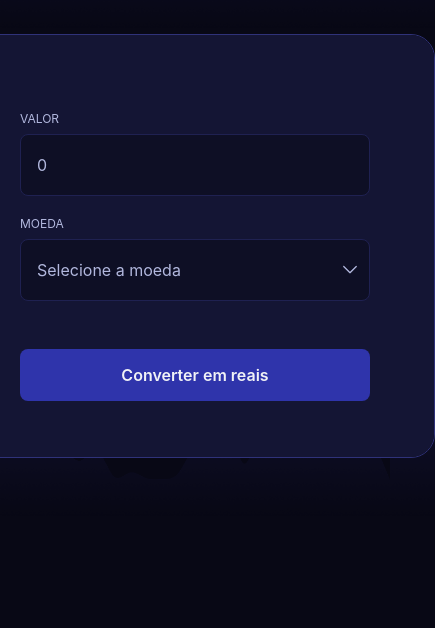
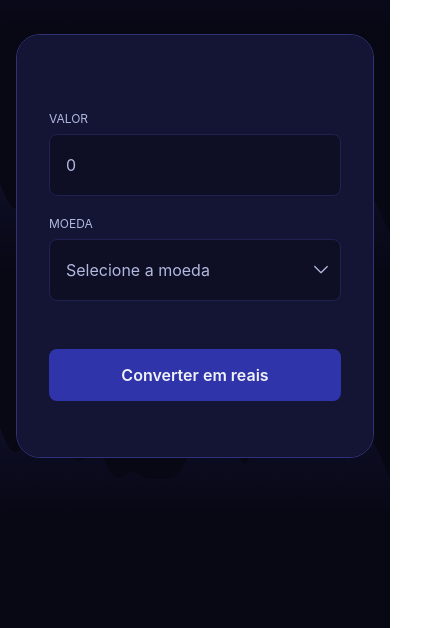
Before and after one commit to kaiq-ts/convert, a plain HTML site: page index.html in a window 390 px wide. Shown: the part 216-844 px from the top of the page, 435 px wide, since content can reach past the window. Drawn offline with Linux system fonts and the light colour scheme.

Commit message:
add responsive to the layout

```diff
--- a/styles.css
+++ b/styles.css
@@ -50,9 +50,10 @@ body {
 }
 
 main {
-  width: 480px;
+  max-width: 480px;
+  width: calc(100% - 32px);
   border-radius: 24px;
-
+  margin: 0 auto;
   border: 1px solid var(--blue-500);
   overflow-y: hidden;
 }
@@ -171,3 +172,9 @@ footer h1 {
   line-height: 48px;
   word-break: break-all;
 }
+
+@media (max-width: 440px) {
+  form {
+    padding-inline: 32px;
+  }
+}
```
